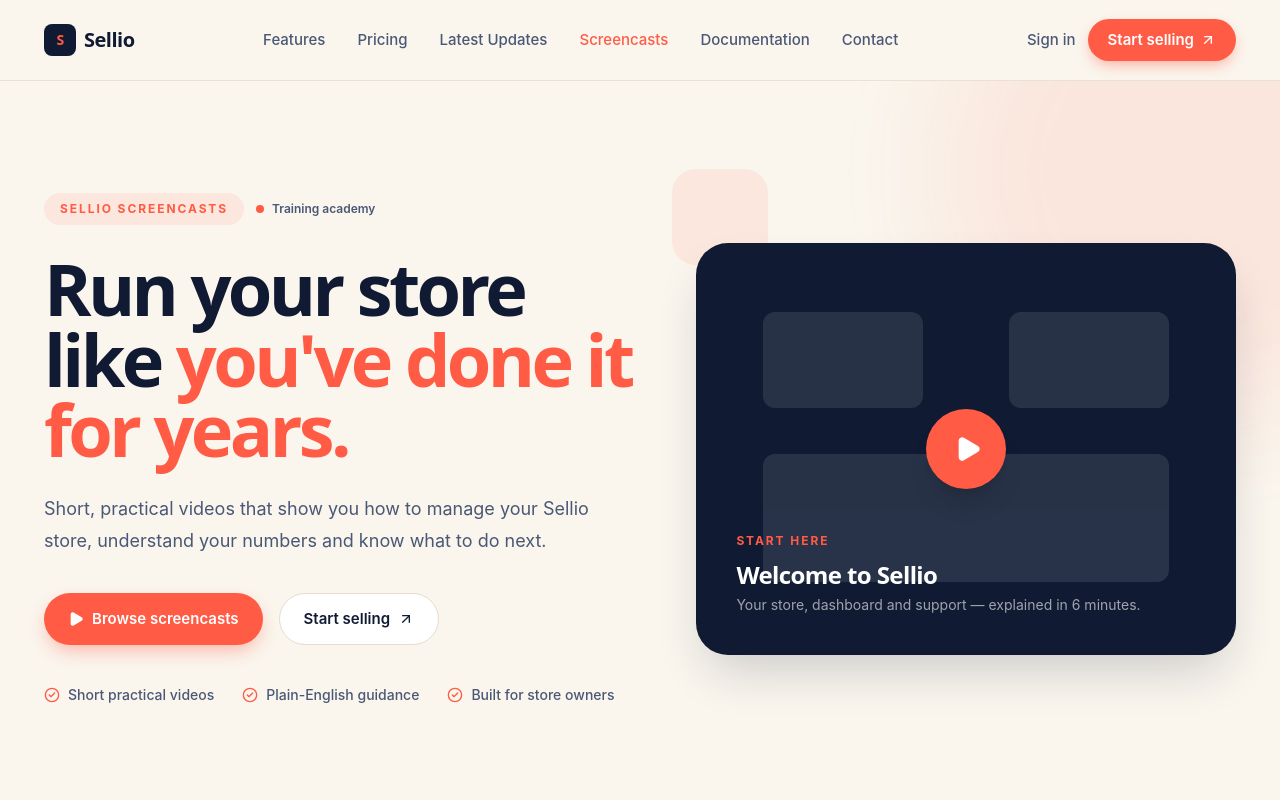
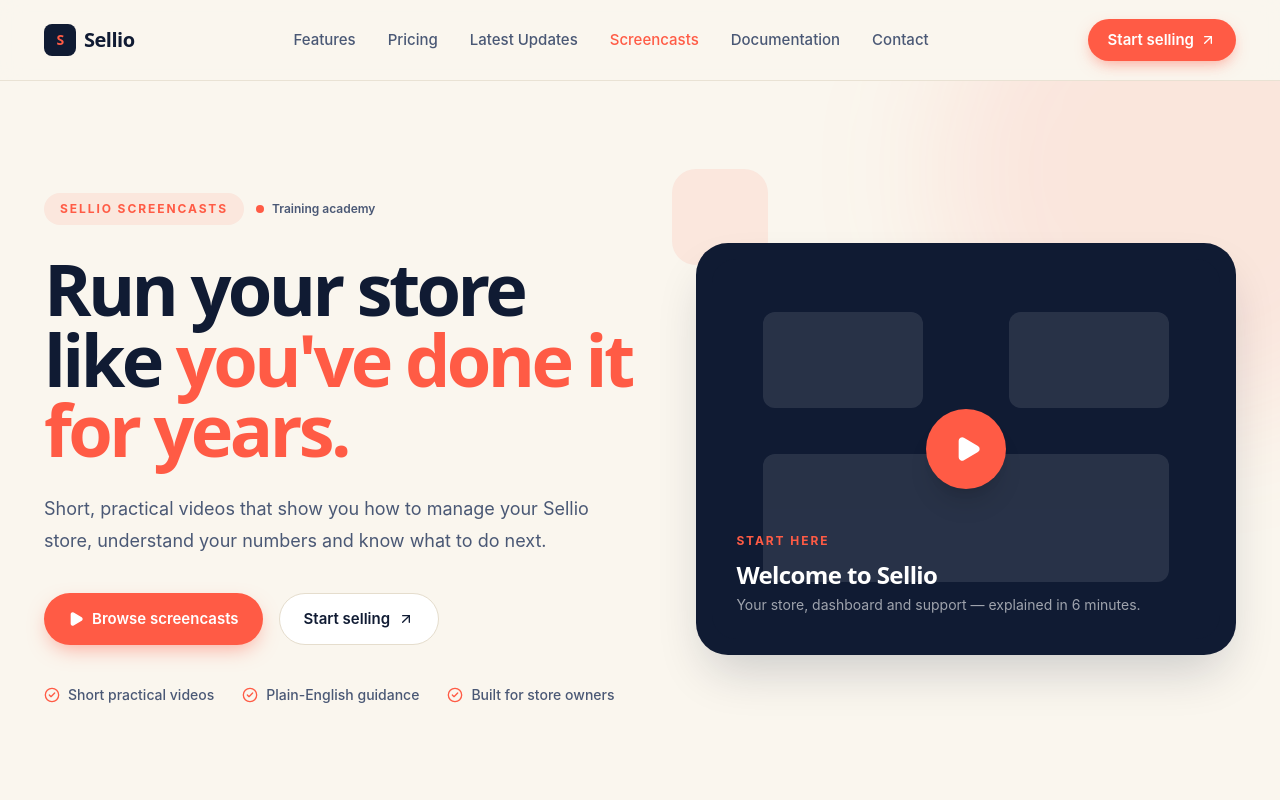
Before and after one commit to SurajRajput617/sellio, a Next.js app: page /screencasts in a window 1280 px wide. Shown: the top 800 px of the page. Built offline with nearby package versions, Linux system fonts and the light colour scheme.

Commit message:
update code

```diff
--- a/src/components/Navbar.tsx
+++ b/src/components/Navbar.tsx
@@ -65,12 +65,7 @@
 
         {/* Desktop Actions */}
         <div className="hidden items-center gap-3 md:flex">
-          <Link
-            href="/#pricing"
-            className="text-[15px] font-medium text-navy-mute transition-colors hover:text-[#ff5b45]"
-          >
-            Sign in
-          </Link>
+
 
           <Link
             href="/#pricing"
@@ -119,13 +114,7 @@
 
             <div className="mt-2 flex flex-col gap-2 border-t border-border pt-4">
 
-              <Link
-                href="/#pricing"
-                onClick={() => setOpen(false)}
-                className="rounded-full border border-border px-4 py-2.5 text-center text-[15px] font-medium text-navy transition-colors hover:text-[#ff5b45]"
-              >
-                Sign in
-              </Link>
+
 
               <Link
                 href="/#pricing"
```
